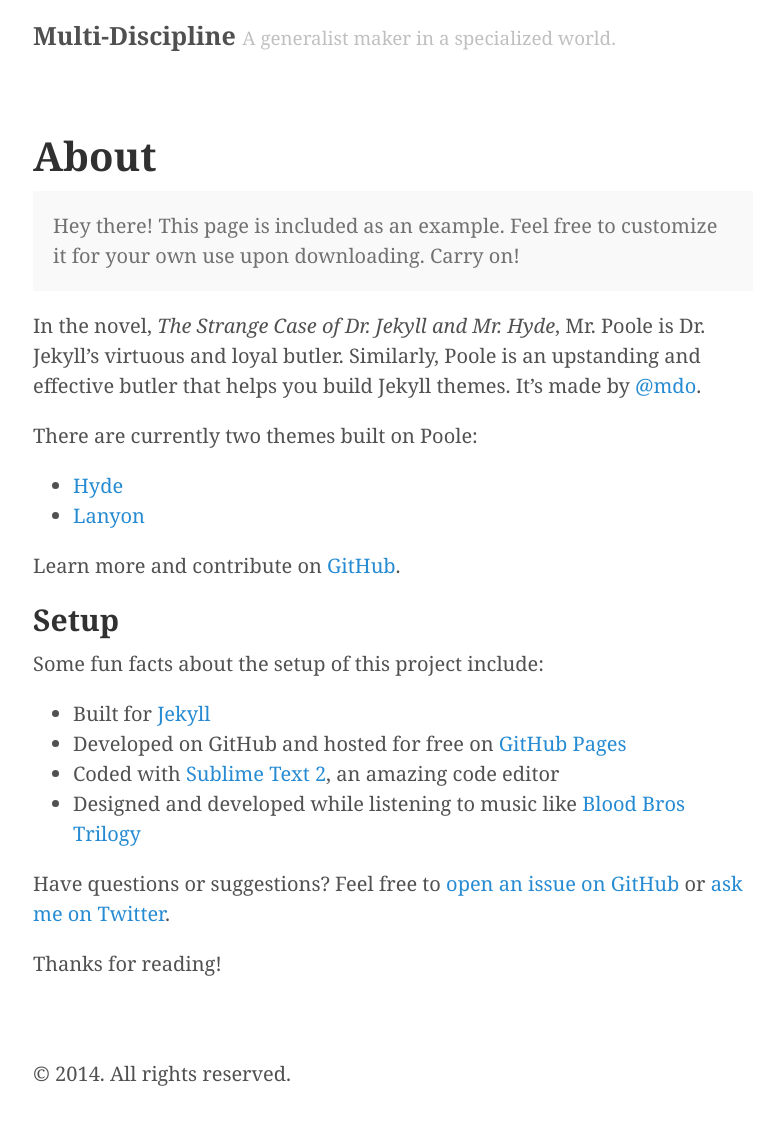
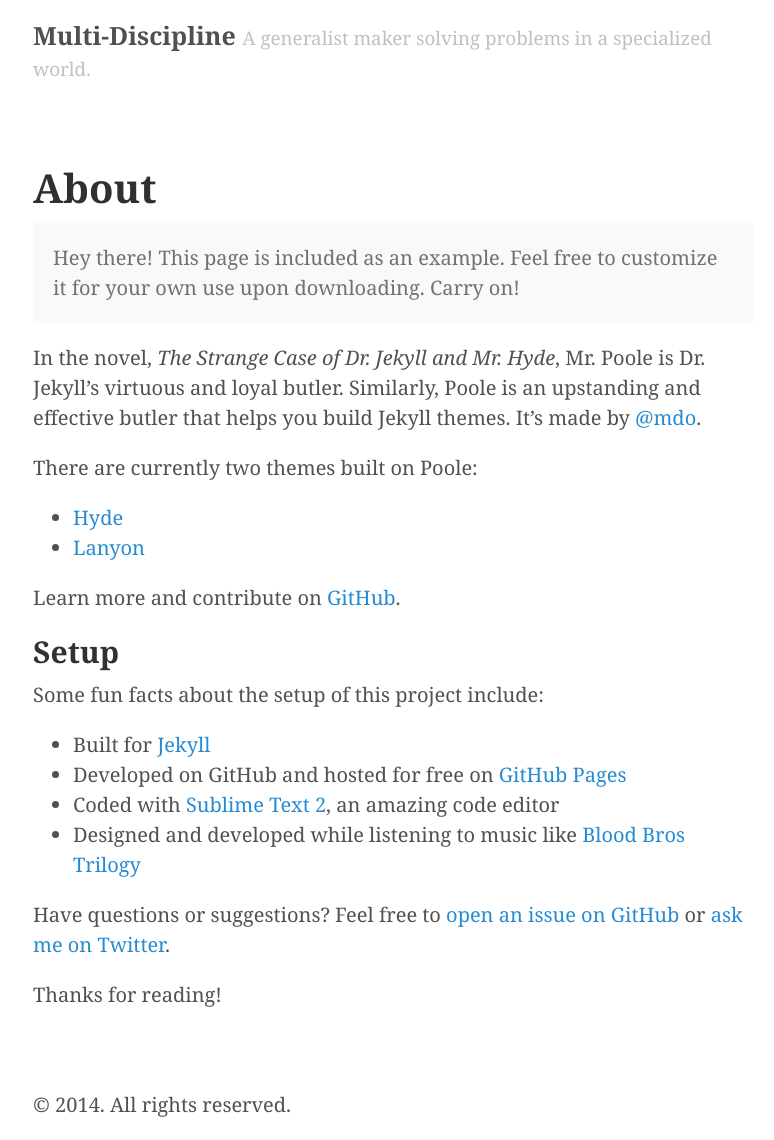
Before and after one commit to jasonmklug/multi-discipline, a Jekyll site: the page built from about.md, in a window 1280 px wide. Shown: the whole page, without its empty margins (247-1021 px from the left). Built offline with Jekyll 4.4.1, drawn with Linux system fonts in a browser that asks for light colours; Markdown is read by kramdown in place of the engine named in the settings; before the commit the page ends 1109 px from its top, so only the background shows below that.

Commit message:
Tweak config

```diff
--- a/_config.yml
+++ b/_config.yml
@@ -7,7 +7,7 @@ permalink:        pretty
 
 # Setup
 title:            Multi-Discipline
-tagline:          "A generalist maker in a specialized world."
+tagline:          "A generalist maker solving problems in a specialized world."
 url:              http://multi-discipline.com
 paginate:         5
 baseurl:          /
```
